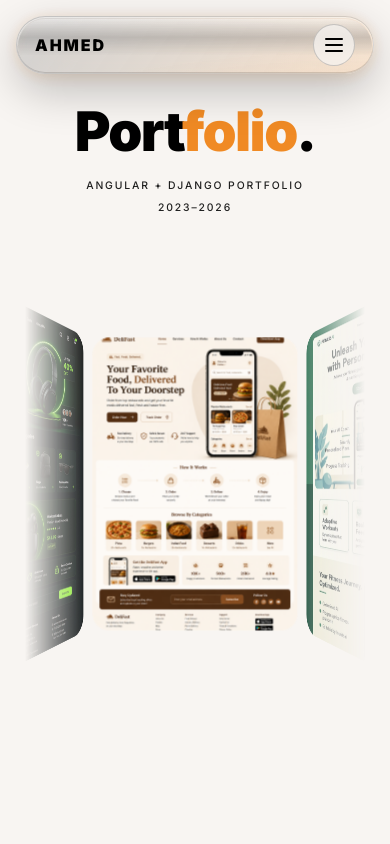
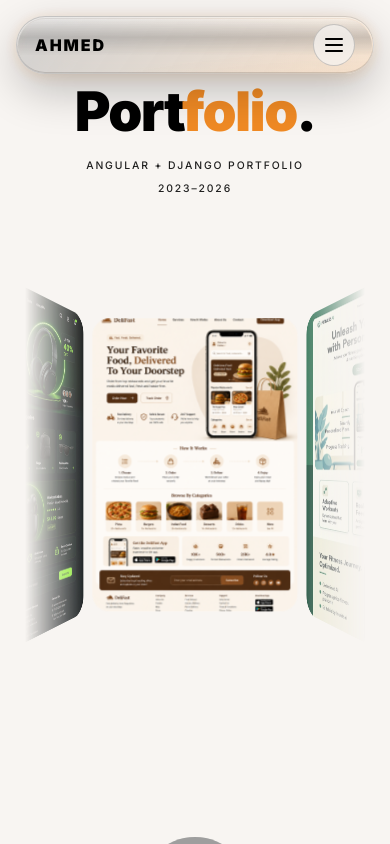
Before and after one commit to ahmed958-art/porfolio, an Angular app: page / in a window 390 px wide. Built offline with nearby package versions, Linux system fonts and the light colour scheme; grey boxes are pictures that could not be loaded.

Commit message:
Update home.scss

```diff
--- a/src/app/home/home.scss
+++ b/src/app/home/home.scss
@@ -451,8 +451,12 @@
 // Small tablet / large phone (<=768px)
 @media (max-width: 768px) {
 
+  .slide + .slide {
+    margin-top: clamp(0.12rem, 0.7vw, 0.3rem);
+  }
+
   .slide {
-    padding: max(12vh, 6.8rem) 5vw 10vh;
+    padding: max(10vh, 5.5rem) 5vw 4.8vh;
     justify-content: flex-start;
     min-height: auto;
   }
@@ -585,7 +589,11 @@
 // Mobile (<=480px)
 @media (max-width: 480px) {
 
-  .slide { padding: max(11vh, 6.6rem) 5vw 12vh; }
+  .slide + .slide {
+    margin-top: 0;
+  }
+
+  .slide { padding: max(9.7vh, 5.4rem) 5vw 4.2vh; }
 
   .title-word { font-size: clamp(2.4rem, 14vw, 4rem); }
   .slide-2 .title-word,
```
